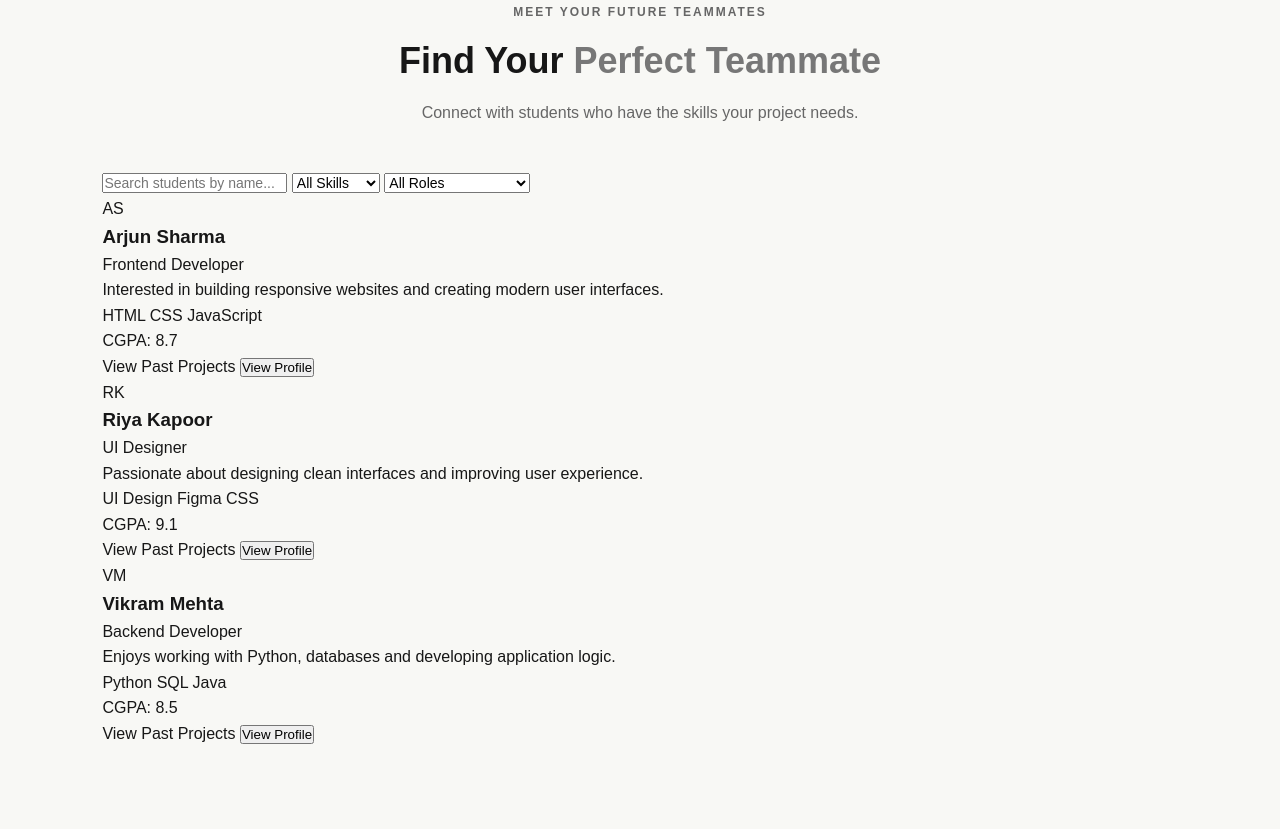
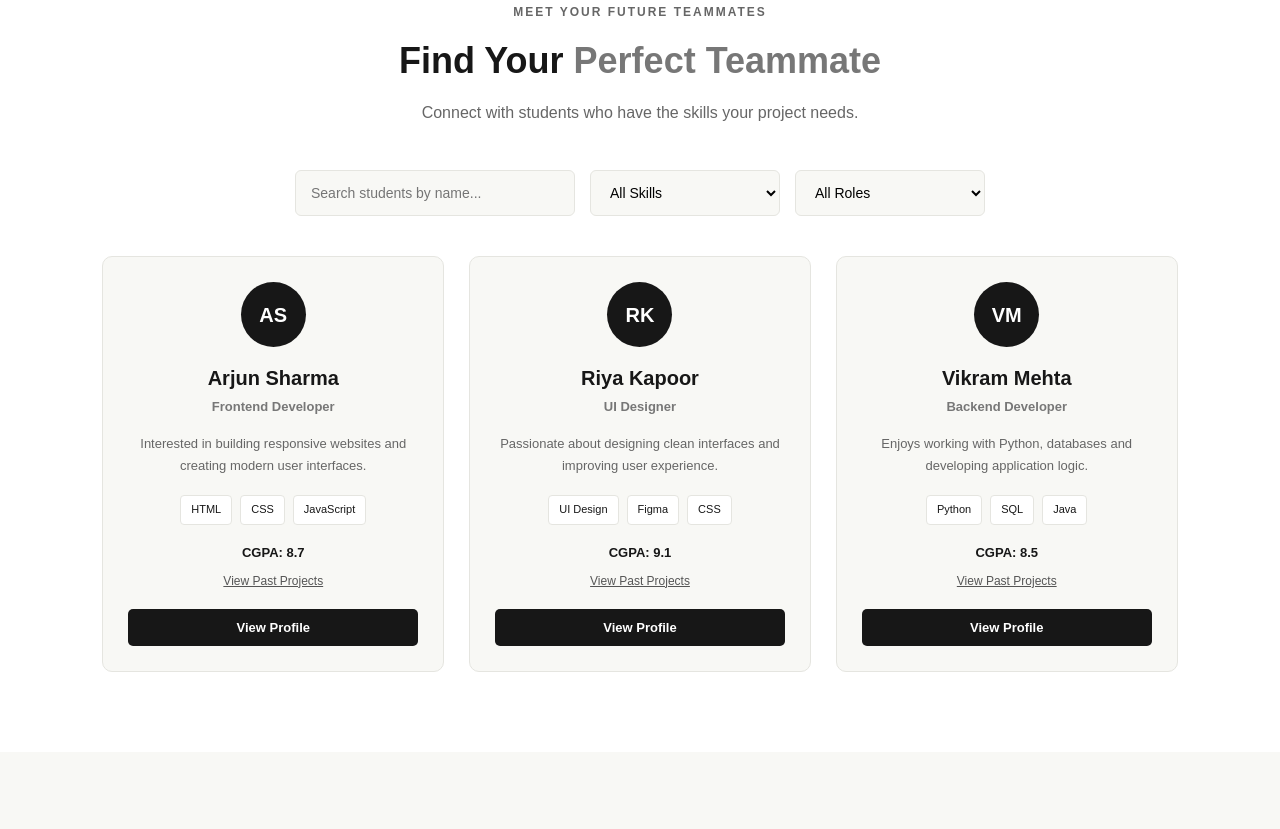
Before and after one commit to saket742966/TeamUp, a plain HTML site: page index.html in a window 1280 px wide. Shown: the part 1645-2474 px from the top of the page. Drawn offline with Linux system fonts and the light colour scheme.

Commit message:
style: design student profile section

```diff
--- a/style.css
+++ b/style.css
@@ -430,3 +430,159 @@ header {
 .view-project-btn:hover {
     background-color: #444444;
 }
+
+
+
+/* ==============================
+   FIND TEAMMATES SECTION
+================================ */
+
+.students-section {
+    background-color: var(--white-color);
+}
+
+/* Student Filters */
+
+.student-filters {
+    display: flex;
+    justify-content: center;
+    gap: 15px;
+    margin-bottom: 40px;
+}
+
+.student-filters input,
+.student-filters select {
+    padding: 13px 15px;
+    border: 1px solid var(--border-color);
+    border-radius: 6px;
+    background-color: var(--background-color);
+    outline: none;
+}
+
+.student-filters input {
+    width: 280px;
+}
+
+.student-filters select {
+    width: 190px;
+}
+
+.student-filters input:focus,
+.student-filters select:focus {
+    border-color: var(--primary-color);
+}
+
+/* Student Cards Container */
+
+.student-container {
+    display: grid;
+    grid-template-columns: repeat(3, 1fr);
+    gap: 25px;
+}
+
+/* Individual Student Card */
+
+.student-card {
+    background-color: var(--background-color);
+    border: 1px solid var(--border-color);
+    border-radius: 10px;
+    padding: 25px;
+    text-align: center;
+    transition: transform 0.3s ease, box-shadow 0.3s ease;
+}
+
+.student-card:hover {
+    transform: translateY(-5px);
+    box-shadow: 0 8px 25px rgba(0, 0, 0, 0.06);
+}
+
+/* Student Avatar */
+
+.student-avatar {
+    width: 65px;
+    height: 65px;
+    margin: 0 auto 15px;
+    display: flex;
+    align-items: center;
+    justify-content: center;
+    background-color: var(--primary-color);
+    color: var(--white-color);
+    border-radius: 50%;
+    font-size: 20px;
+    font-weight: 700;
+}
+
+/* Student Name and Role */
+
+.student-card h3 {
+    font-size: 20px;
+    margin-bottom: 3px;
+}
+
+.student-role {
+    color: #777777;
+    font-size: 13px;
+    font-weight: 600;
+    margin-bottom: 15px;
+}
+
+/* Student Description */
+
+.student-description {
+    color: var(--secondary-color);
+    font-size: 13px;
+    line-height: 1.7;
+    margin-bottom: 18px;
+}
+
+/* Student Skills */
+
+.student-skills {
+    display: flex;
+    justify-content: center;
+    flex-wrap: wrap;
+    gap: 8px;
+    margin-bottom: 18px;
+}
+
+.student-skills span {
+    background-color: var(--white-color);
+    border: 1px solid var(--border-color);
+    padding: 5px 10px;
+    border-radius: 4px;
+    font-size: 11px;
+}
+
+/* Student CGPA and Project Link */
+
+.student-cgpa {
+    font-size: 13px;
+    font-weight: 600;
+    margin-bottom: 8px;
+}
+
+.student-project-link {
+    display: block;
+    color: #555555;
+    font-size: 12px;
+    text-decoration: underline;
+    margin-bottom: 18px;
+}
+
+/* View Profile Button */
+
+.contact-student-btn {
+    width: 100%;
+    padding: 11px;
+    background-color: var(--primary-color);
+    color: var(--white-color);
+    border: none;
+    border-radius: 5px;
+    font-size: 13px;
+    font-weight: 600;
+    transition: background-color 0.3s ease;
+}
+
+.contact-student-btn:hover {
+    background-color: #444444;
+}
```
